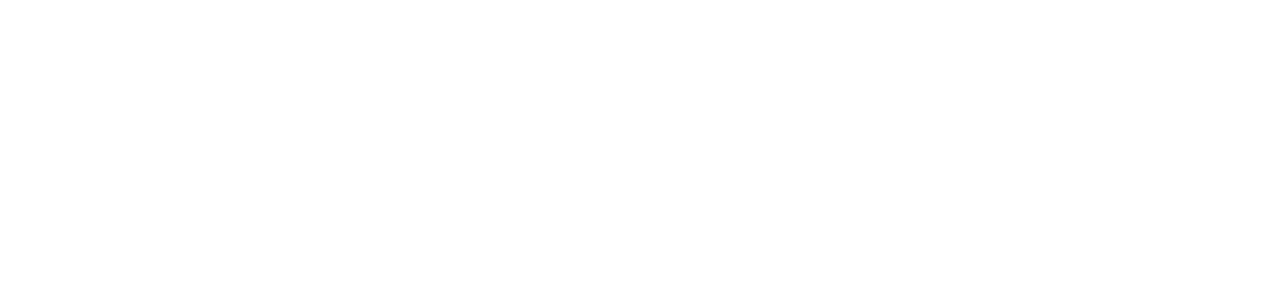
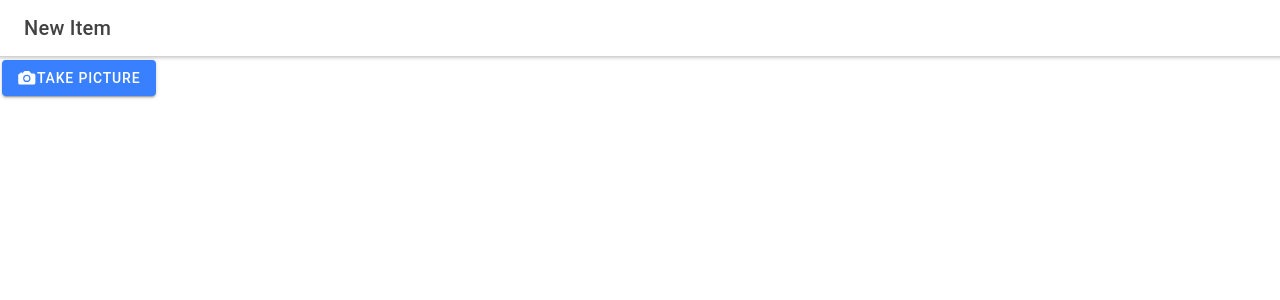
Before and after one commit to GWCCCS/ReactPlugins, a React (Create React App) app: page /new in a window 1280 px wide. Shown: the top 300 px of the page. Built offline with nearby package versions, Linux system fonts and the light colour scheme.

Commit message:
Added Icon

```diff
--- a/src/App.tsx
+++ b/src/App.tsx
@@ -32,7 +32,7 @@
     <IonReactRouter>
       <IonRouterOutlet>
         <Route path="/home" component={Home}/>
-        <Route path="/nnew" component={NewItem}/>
+        <Route path="/new" component={NewItem}/>
         <Route exact path="/">
           <Redirect to="/home" />
         </Route>
--- /dev/null
+++ b/src/pages/IconExample.tsx
@@ -0,0 +1,14 @@
+import React from 'react';
+import { IonButton, IonContent, IonIcon } from '@ionic/react';
+import { camera } from 'ionicons/icons';
+
+ const IconExample: React.FC = () => {
+  return (<IonContent>
+        <IonButton>
+            <IonIcon icon={camera} />
+            Take Picture
+        </IonButton>
+    </IonContent>);
+};
+
+export default IconExample;
--- a/src/pages/NewItem.tsx
+++ b/src/pages/NewItem.tsx
@@ -1,5 +1,6 @@
 import { IonBackButton, IonButtons, IonContent, IonHeader, IonPage, IonTitle, IonToolbar } from '@ionic/react';
 import React from 'react';
+import IconExample from './IconExample';
 
 const NewItem: React.FC = () => {
   return (
@@ -12,7 +13,9 @@
           <IonTitle>New Item</IonTitle>
         </IonToolbar>
       </IonHeader>
-      <IonContent></IonContent>
+      <IonContent>
+      <IconExample />
+      </IonContent>
     </IonPage>
   );
 };
```
